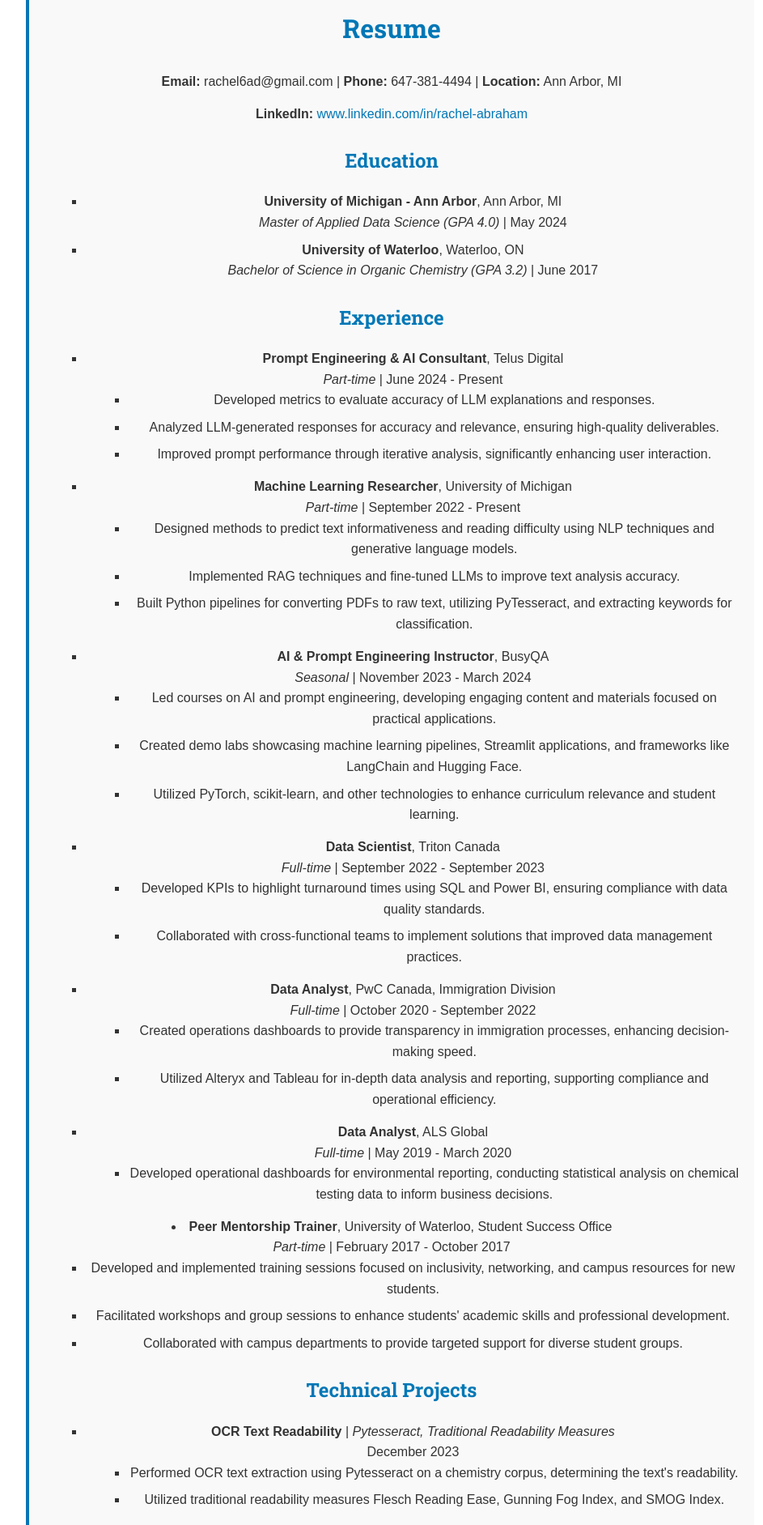
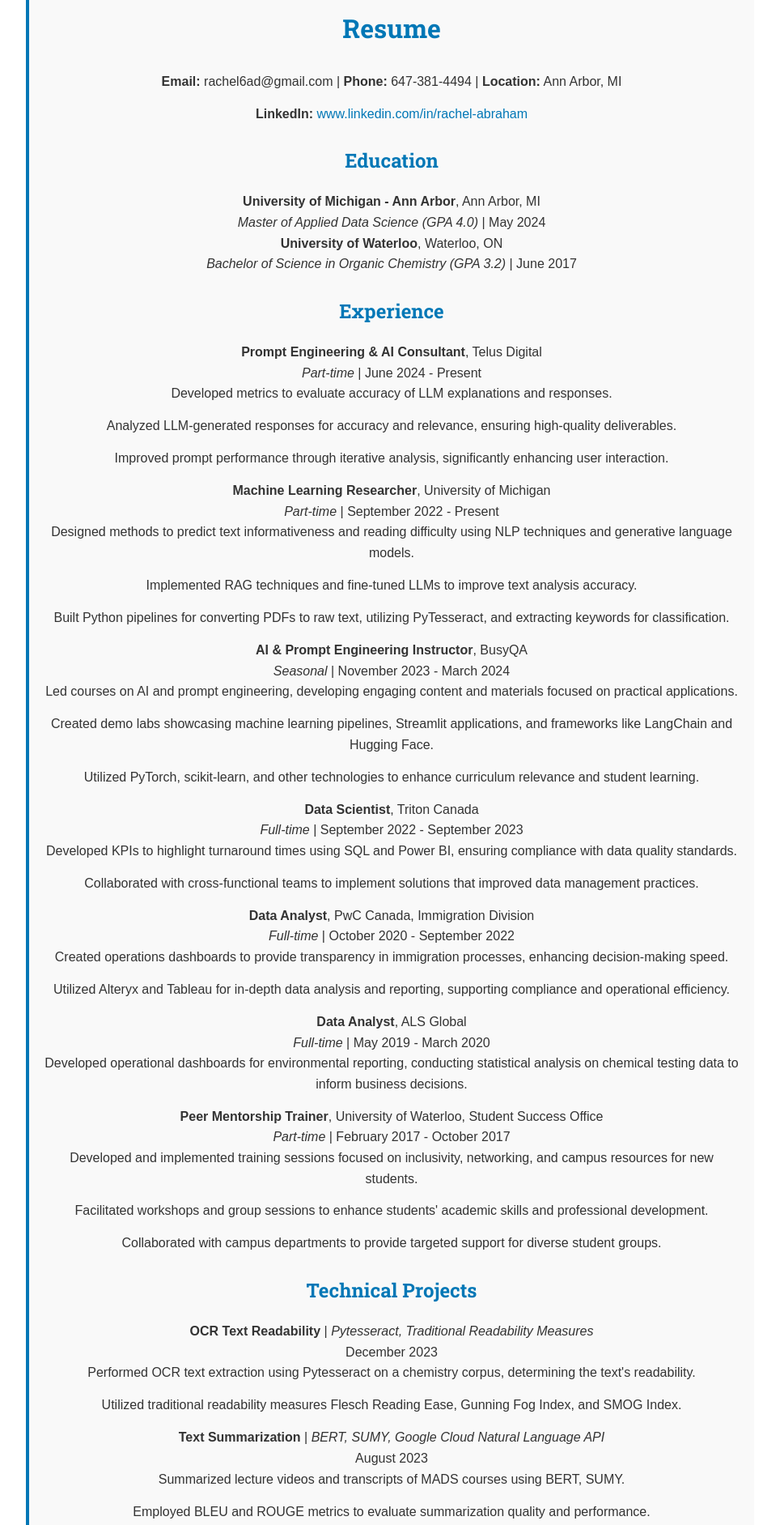
Before and after one commit to Niru864/Niru864.github.io, a Jekyll site: the page built from index.html, in a window 1280 px wide. Shown: the part 496-2379 px from the top of the page at 81% size, without its empty margins (158-1101 px from the left). Built offline with Jekyll 4.4.1, drawn with Linux system fonts in a browser that asks for light colours; nearby versions of some CDN libraries.

Commit message:
Update single-page.html

```diff
--- a/_layouts/single-page.html
+++ b/_layouts/single-page.html
@@ -98,7 +98,7 @@
           <p>Your projects content goes here.</p>
         </section>
 
-      <!-- Resume Section -->
+          <!-- Resume Section -->
       <section id="resume" class="resume-section">
         <h2>Resume</h2>
 
@@ -110,126 +110,104 @@
 
         <!-- Education -->
         <h3>Education</h3>
-        <ul>
-          <li>
+        <div>
             <strong>University of Michigan - Ann Arbor</strong>, Ann Arbor, MI<br>
             <em>Master of Applied Data Science (GPA 4.0)</em> | May 2024
-          </li>
-          <li>
+        </div>
+        <div>
             <strong>University of Waterloo</strong>, Waterloo, ON<br>
             <em>Bachelor of Science in Organic Chemistry (GPA 3.2)</em> | June 2017
-          </li>
-        </ul>
+        </div>
 
         <!-- Experience -->
         <h3>Experience</h3>
-        <ul>
-          <li>
+        <div>
             <strong>Prompt Engineering & AI Consultant</strong>, Telus Digital<br>
             <em>Part-time</em> | June 2024 - Present<br>
-            <ul>
-              <li>Developed metrics to evaluate accuracy of LLM explanations and responses.</li>
-              <li>Analyzed LLM-generated responses for accuracy and relevance, ensuring high-quality deliverables.</li>
-              <li>Improved prompt performance through iterative analysis, significantly enhancing user interaction.</li>
-            </ul>
-          </li>
-          <li>
+            <p>Developed metrics to evaluate accuracy of LLM explanations and responses.</p>
+            <p>Analyzed LLM-generated responses for accuracy and relevance, ensuring high-quality deliverables.</p>
+            <p>Improved prompt performance through iterative analysis, significantly enhancing user interaction.</p>
+        </div>
+        <div>
             <strong>Machine Learning Researcher</strong>, University of Michigan<br>
             <em>Part-time</em> | September 2022 - Present<br>
-            <ul>
-              <li>Designed methods to predict text informativeness and reading difficulty using NLP techniques and generative language models.</li>
-              <li>Implemented RAG techniques and fine-tuned LLMs to improve text analysis accuracy.</li>
-              <li>Built Python pipelines for converting PDFs to raw text, utilizing PyTesseract, and extracting keywords for classification.</li>
-            </ul>
-          </li>
-          <li>
+            <p>Designed methods to predict text informativeness and reading difficulty using NLP techniques and generative language models.</p>
+            <p>Implemented RAG techniques and fine-tuned LLMs to improve text analysis accuracy.</p>
+            <p>Built Python pipelines for converting PDFs to raw text, utilizing PyTesseract, and extracting keywords for classification.</p>
+        </div>
+        <div>
             <strong>AI & Prompt Engineering Instructor</strong>, BusyQA<br>
             <em>Seasonal</em> | November 2023 - March 2024<br>
-            <ul>
-              <li>Led courses on AI and prompt engineering, developing engaging content and materials focused on practical applications.</li>
-              <li>Created demo labs showcasing machine learning pipelines, Streamlit applications, and frameworks like LangChain and Hugging Face.</li>
-              <li>Utilized PyTorch, scikit-learn, and other technologies to enhance curriculum relevance and student learning.</li>
-            </ul>
-          </li>
-          <li>
+            <p>Led courses on AI and prompt engineering, developing engaging content and materials focused on practical applications.</p>
+            <p>Created demo labs showcasing machine learning pipelines, Streamlit applications, and frameworks like LangChain and Hugging Face.</p>
+            <p>Utilized PyTorch, scikit-learn, and other technologies to enhance curriculum relevance and student learning.</p>
+        </div>
+        <div>
             <strong>Data Scientist</strong>, Triton Canada<br>
             <em>Full-time</em> | September 2022 - September 2023<br>
-            <ul>
-              <li>Developed KPIs to highlight turnaround times using SQL and Power BI, ensuring compliance with data quality standards.</li>
-              <li>Collaborated with cross-functional teams to implement solutions that improved data management practices.</li>
-            </ul>
-          </li>
-          <li>
+            <p>Developed KPIs to highlight turnaround times using SQL and Power BI, ensuring compliance with data quality standards.</p>
+            <p>Collaborated with cross-functional teams to implement solutions that improved data management practices.</p>
+        </div>
+        <div>
             <strong>Data Analyst</strong>, PwC Canada, Immigration Division<br>
             <em>Full-time</em> | October 2020 - September 2022<br>
-            <ul>
-              <li>Created operations dashboards to provide transparency in immigration processes, enhancing decision-making speed.</li>
-              <li>Utilized Alteryx and Tableau for in-depth data analysis and reporting, supporting compliance and operational efficiency.</li>
-            </ul>
-          </li>
-          <li>
+            <p>Created operations dashboards to provide transparency in immigration processes, enhancing decision-making speed.</p>
+            <p>Utilized Alteryx and Tableau for in-depth data analysis and reporting, supporting compliance and operational efficiency.</p>
+        </div>
+        <div>
             <strong>Data Analyst</strong>, ALS Global<br>
             <em>Full-time</em> | May 2019 - March 2020<br>
-            <ul>
-              <li>Developed operational dashboards for environmental reporting, conducting statistical analysis on chemical testing data to inform business decisions.</li>
-            </ul>
-          </li>
-        </ul>
-          <!-- Peer Mentorship Trainer Role -->
-        <li>
-          <strong>Peer Mentorship Trainer</strong>, University of Waterloo, Student Success Office<br>
-          <em>Part-time</em> | February 2017 - October 2017<br>
-          <ul>
-            <li>Developed and implemented training sessions focused on inclusivity, networking, and campus resources for new students.</li>
-            <li>Facilitated workshops and group sessions to enhance students' academic skills and professional development.</li>
-            <li>Collaborated with campus departments to provide targeted support for diverse student groups.</li>
-          </ul>
-        </li>
-
+            <p>Developed operational dashboards for environmental reporting, conducting statistical analysis on chemical testing data to inform business decisions.</p>
+        </div>
+        <div>
+            <strong>Peer Mentorship Trainer</strong>, University of Waterloo, Student Success Office<br>
+            <em>Part-time</em> | February 2017 - October 2017<br>
+            <p>Developed and implemented training sessions focused on inclusivity, networking, and campus resources for new students.</p>
+            <p>Facilitated workshops and group sessions to enhance students' academic skills and professional development.</p>
+            <p>Collaborated with campus departments to provide targeted support for diverse student groups.</p>
+        </div>
 
         <!-- Technical Projects -->
         <h3>Technical Projects</h3>
-        <ul>
-          <li>
+        <div>
             <strong>OCR Text Readability</strong> | <em>Pytesseract, Traditional Readability Measures</em><br>
             December 2023<br>
-            <ul>
-              <li>Performed OCR text extraction using Pytesseract on a chemistry corpus, determining the text's readability.</li>
-              <li>Utilized traditional readability measures Flesch Reading Ease, Gunning Fog Index, and SMOG Index.</li>
-            </ul>
-          </li>
-          <li>
+            <p>Performed OCR text extraction using Pytesseract on a chemistry corpus, determining the text's readability.</p>
+            <p>Utilized traditional readability measures Flesch Reading Ease, Gunning Fog Index, and SMOG Index.</p>
+        </div>
+        <div>
             <strong>Text Summarization</strong> | <em>BERT, SUMY, Google Cloud Natural Language API</em><br>
             August 2023<br>
-            <ul>
-              <li>Summarized lecture videos and transcripts of MADS courses using BERT, SUMY.</li>
-              <li>Employed BLEU and ROUGE metrics to evaluate summarization quality and performance.</li>
-            </ul>
-          </li>
-          <li>
+            <p>Summarized lecture videos and transcripts of MADS courses using BERT, SUMY.</p>
+            <p>Employed BLEU and ROUGE metrics to evaluate summarization quality and performance.</p>
+        </div>
+        <div>
             <strong>Climate Analysis and Forecasting</strong> | <em>Python, Dash, LSTM, CNN</em><br>
             February 2023<br>
-            <ul>
-              <li>Developed interactive dashboards for data visualization and analysis of CO2 emission levels.</li>
-              <li>Applied LSTM, BI-LSTM, and CNN models to forecast future AQI levels, ensuring accurate and actionable insights.</li>
-            </ul>
-          </li>
-        </ul>
+            <p>Developed interactive dashboards for data visualization and analysis of CO2 emission levels.</p>
+            <p>Applied LSTM, BI-LSTM, and CNN models to forecast future AQI levels, ensuring accurate and actionable insights.</p>
+        </div>
 
         <!-- Technical Skills -->
         <h3>Technical Skills</h3>
-        <ul>
-          <li><strong>Programming Languages:</strong> Python, SQL</li>
-          <li><strong>Tools:</strong> Gradio, LangChain, PyTorch, scikit-learn, Apache Spark, Hadoop, SQL, Alteryx, Tableau, Power BI</li>
-        </ul>
+        <div>
+            <strong>Programming Languages:</strong> Python, SQL
+        </div>
+        <div>
+            <strong>Tools:</strong> Gradio, LangChain, PyTorch, scikit-learn, Apache Spark, Hadoop, SQL, Alteryx, Tableau, Power BI
+        </div>
 
         <!-- Leadership & Awards -->
         <h3>Leadership & Awards</h3>
-        <ul>
-          <li><strong>Scholarship:</strong> University of Michigan, 2023</li>
-          <li><strong>Awards:</strong> Distinguished Teaching Assistant Award, University of Waterloo, 2016</li>
-          <li><strong>Conference:</strong> Grace Hopper Conference, 2023</li>
-        </ul>
+        <div>
+            <strong>Scholarship:</strong> University of Michigan, 2023
+        </div>
+        <div>
+            <strong>Awards:</strong> Distinguished Teaching Assistant Award, University of Waterloo, 2016
+        </div>
+        <div>
+            <strong>Conference:</strong> Grace Hopper Conference, 2023
+        </div>
       </section>
 
      <!-- Research Section -->
```
